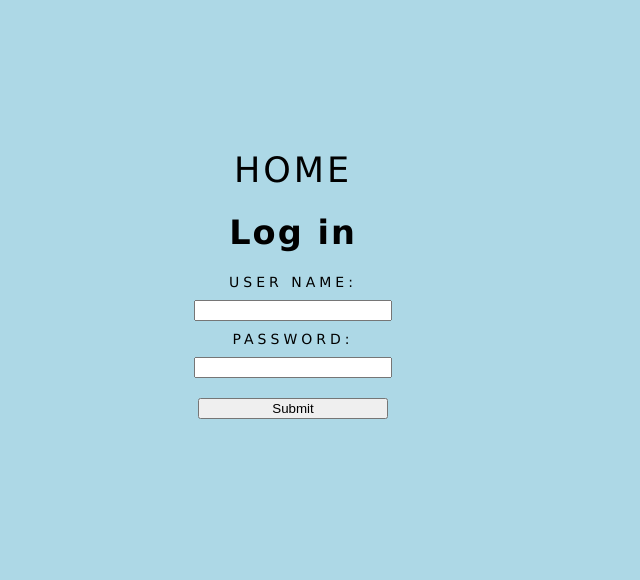
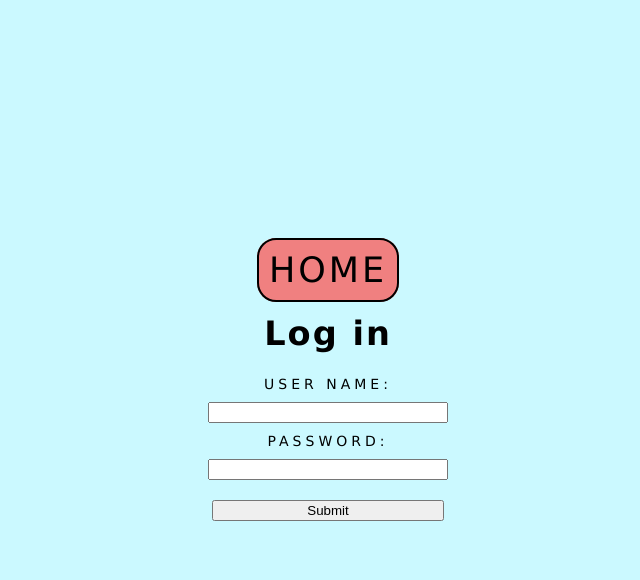
Before and after one commit to Kajiysor/UJ_WWW_Project_2, a Node server app: page /users/login in a window 1280 px wide. Shown: the top 580 px of the page, without its empty margins (312-952 px from the left). Run offline with Node 20, Linux system fonts and the light colour scheme; some libraries are stand-ins or nearby versions.

Commit message:
cosmetic and formatting improvements

```diff
--- a/app.js
+++ b/app.js
@@ -17,7 +17,7 @@ app.set('view engine', 'pug');
 
 app.use(logger('dev'));
 app.use(express.json());
-app.use(express.urlencoded({extended: false}));
+app.use(express.urlencoded({ extended: false }));
 app.use(cookieParser());
 app.use(express.static(path.join(__dirname, 'public')));
 
--- a/public/stylesheets/style.css
+++ b/public/stylesheets/style.css
@@ -2,15 +2,17 @@ body {
   padding: 50px;
   font: 14px "Lucida Grande", Helvetica, Arial, sans-serif;
   text-align: center;
-  background-color: lightblue;
-  margin-top: 100px;
-  margin-bottom: 100px;
-  margin-right: 150px;
-  margin-left: 80px;
+  background-color: rgb(203, 249, 255);
+  margin-top: 25vh;
 }
 
 a {
   color: #00B7FF;
+}
+
+p {
+  margin: 3vh;
+  line-height: 5em;
 }
 
 form {
@@ -42,6 +44,15 @@ button {
   outline: none;
 }
 
+.home-button{
+  border-radius: 1.5vw;
+  background-color: lightcoral;
+  border-style: solid;
+  border-color: black;
+  border-width: 2px;
+  padding: 10px;
+}
+
 a {
   justify-content: space-between;
   letter-spacing: 3px;
@@ -50,8 +61,6 @@ a {
   text-decoration: none;
   font-size: 250%;
   text-align: center;
-  margin-top: 10px;
-  margin-bottom: 10px;
 }
 
 a:hover {
@@ -119,7 +128,6 @@ li {
   justify-content: space-between;
   letter-spacing: 3px;
   text-transform: uppercase;
-  color: white;
   text-decoration: none;
   font-size: 200%;
   text-align: center;
@@ -127,10 +135,6 @@ li {
   margin-bottom: 10px;
 }
 
-.new-note:hover{
-  text-shadow: 1px 1px 2px whitesmoke, 0 0 25px white, 0 0 5px white;
-  font-size: 203%;
-}
 
 .delete{
   font-size: 100%;
--- a/views/layout.pug
+++ b/views/layout.pug
@@ -4,6 +4,6 @@ html
     title= "YourNotes"
     link(rel='stylesheet', href='/stylesheets/style.css')
   body
-    a(href="/")="Home"
+    a(href="/" class="home-button")="Home"
     p
     block content
--- a/views/login.pug
+++ b/views/login.pug
@@ -6,5 +6,5 @@ block content
         label(for="login") User name:
         input(id="login" name="login")
         label(for="password") Password:
-        input(id="password" name="password")
+        input(id="password" name="password" type="password")
         input(type="submit")
```
